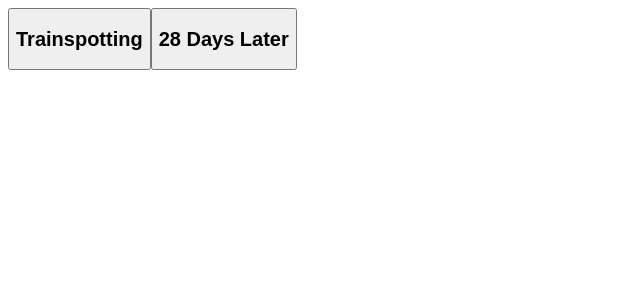
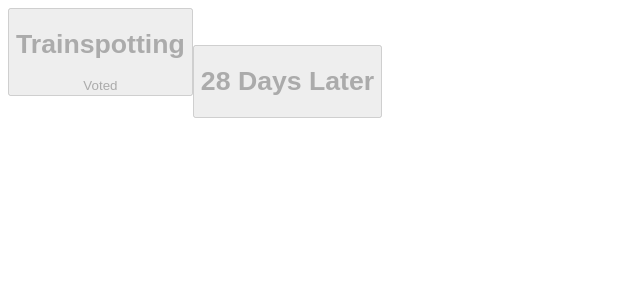
Before and after one commit to yoskeoka/voting-client-tutorial, a React app: page / in a window 1280 px wide. Shown: the top 300 px of the page, without its empty margins (0-640 px from the left). Built offline with nearby package versions, Linux system fonts and the light colour scheme; the HTML template or start-up script is replaced by a standard one.

Commit message:
react component test

```diff
--- a/package.json
+++ b/package.json
@@ -12,6 +12,7 @@
     "devDependencies": {
         "@babel/core": "^7.0.0-beta.34",
         "@babel/plugin-proposal-class-properties": "^7.0.0-beta.34",
+        "@babel/plugin-proposal-object-rest-spread": "^7.0.0-beta.34",
         "@babel/preset-es2015": "^7.0.0-beta.34",
         "@babel/preset-react": "^7.0.0-beta.34",
         "@babel/register": "^7.0.0-beta.34",
@@ -21,6 +22,7 @@
         "chai-immutable": "^2.0.0-alpha.1",
         "enzyme": "^3.2.0",
         "enzyme-adapter-react-16": "^1.1.0",
+        "jsdom": "^11.5.1",
         "mocha": "^4.0.1",
         "react-hot-loader": "^3.1.3",
         "sinon": "^4.1.3",
@@ -28,6 +30,7 @@
         "webpack-dev-server": "^2.9.7"
     },
     "dependencies": {
+        "classnames": "^2.2.5",
         "immutable": "^3.8.2",
         "react": "^16.2.0",
         "react-dom": "^16.2.0"
--- a/src/App.jsx
+++ b/src/App.jsx
@@ -5,6 +5,6 @@ import Voting from "./components/Voting";
 
 export default class App extends React.Component {
     render() {
-        return <Voting pair={pair} />;
+        return <Voting pair={pair} hasVoted="Trainspotting" />;
     }
 }
--- /dev/null
+++ b/src/components/Vote.jsx
@@ -0,0 +1,20 @@
+import React from "react";
+import classNames from "classnames";
+
+const Vote = ({ pair, vote, hasVoted }) => {
+    return (pair || []).map(entry => (
+        <button
+            className={classNames({
+                voted: hasVoted === entry,
+            })}
+            key={entry}
+            onClick={() => vote(entry)}
+            disabled={!!hasVoted}
+        >
+            <h1>{entry}</h1>
+            {hasVoted === entry ? <div className="label">Voted</div> : null}
+        </button>
+    ));
+};
+
+export default Vote;
--- a/src/components/Voting.jsx
+++ b/src/components/Voting.jsx
@@ -1,18 +1,17 @@
 import React from "react";
 
+import Winner from "./Winner";
+import Vote from "./Vote";
+
 export default class Voting extends React.Component {
-    getPair = () => {
-        return this.props.pair || [];
-    };
-
     render() {
         return (
             <div className="voting">
-                {this.getPair().map(entry => (
-                    <button key={entry} onClick={() => this.props.vote(entry)}>
-                        <h2>{entry}</h2>
-                    </button>
-                ))}
+                {this.props.winner ? (
+                    <Winner winner={this.props.winner} />
+                ) : (
+                    <Vote {...this.props} />
+                )}
             </div>
         );
     }
--- /dev/null
+++ b/src/components/Winner.jsx
@@ -0,0 +1,7 @@
+import React from "react";
+
+const Winner = ({ winner }) => {
+    return <div className="winner">Winner is {winner}!</div>;
+};
+
+export default Winner;
```
Also changed, not shown: test/components/Voting_spec.jsx (+40 -4 lines), test/test_helper.js (+26 -0 lines), .babelrc, 1 other file (tests, documents, lock files or other folders).
